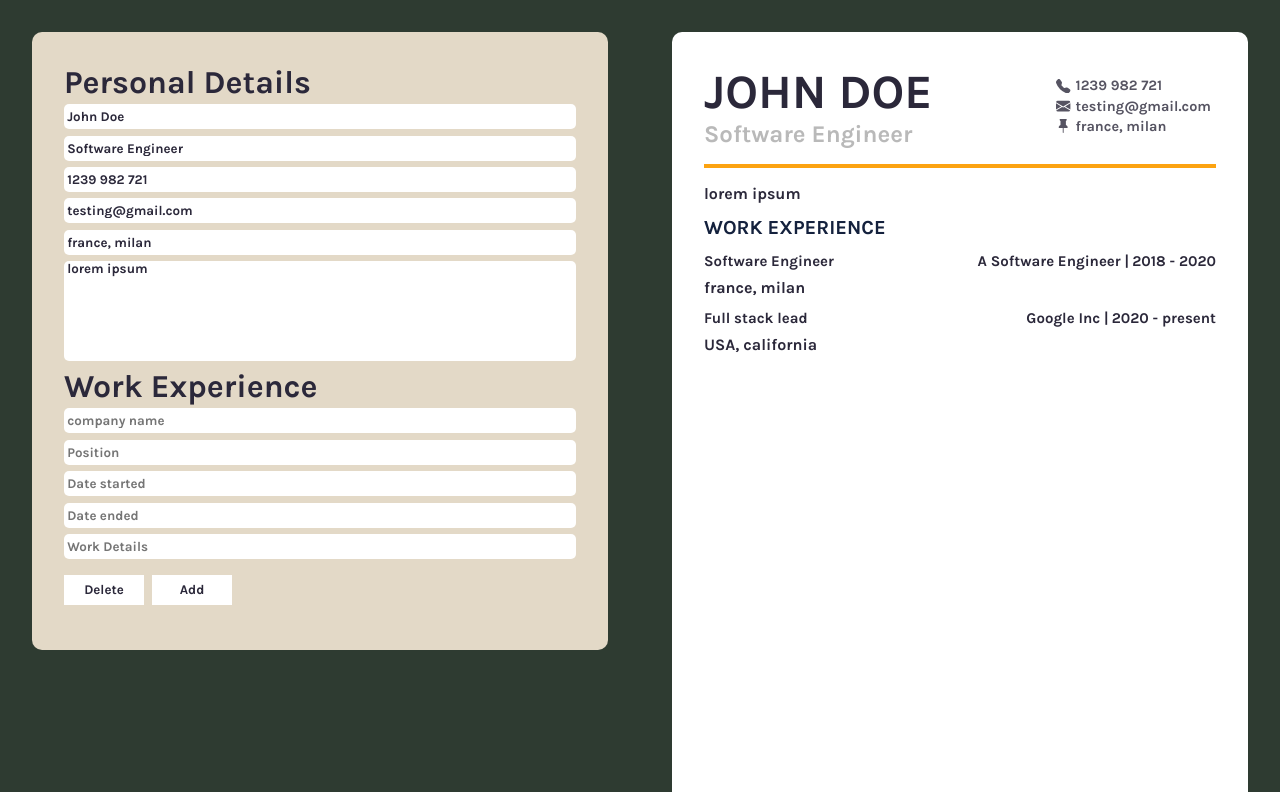
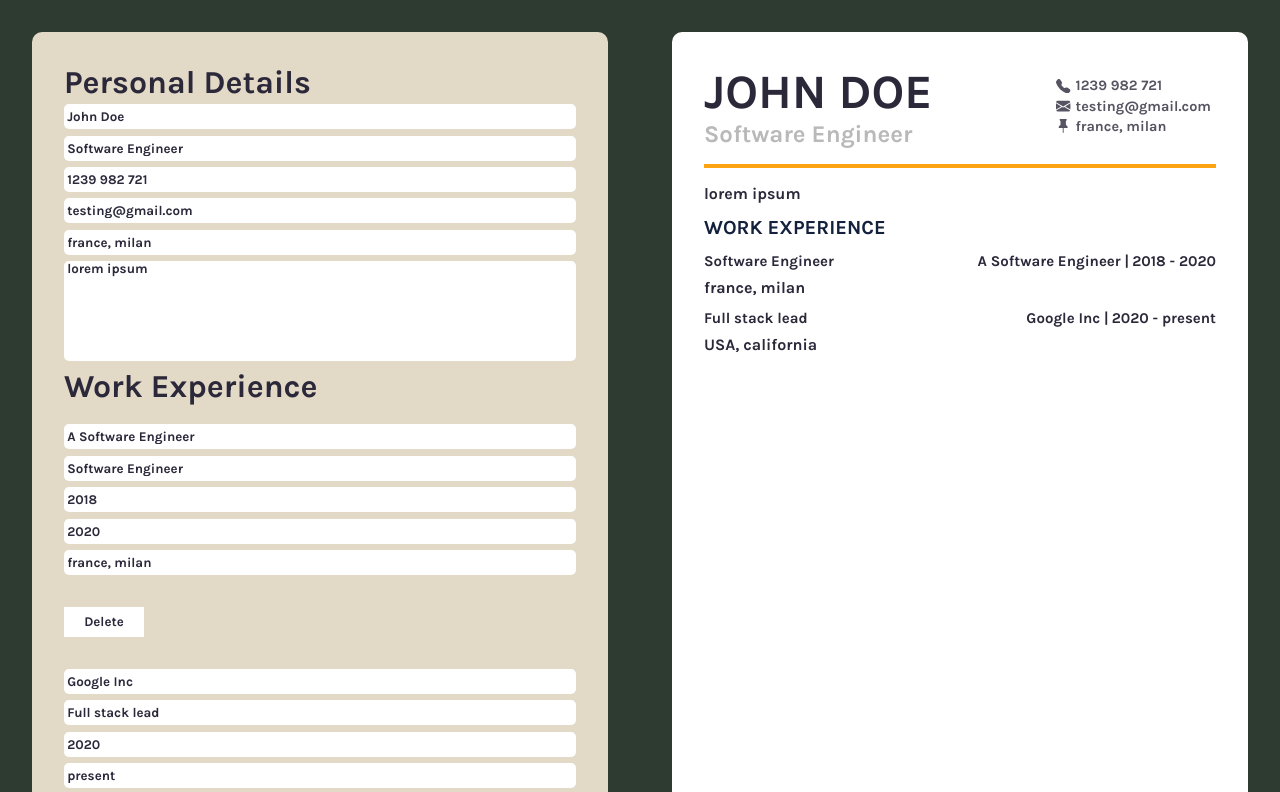
Before and after one commit to haroldm2598/Project-resume, a React (Vite) app: page / in a window 1280 px wide. Shown: the top 792 px of the page. Built offline with nearby package versions, Linux system fonts and the light colour scheme.

Commit message:
Allmost finish the work form section

```diff
--- a/src/App.jsx
+++ b/src/App.jsx
@@ -10,7 +10,6 @@ export default function App() {
 	const [form, setForm] = useState(setDetails());
 	const [works, setWorks] = useState(setWorkDetails() || '');
 	const [currentWorkId, setCurrentWorkId] = useState('');
-	// const [deleteWork, setDeleteWork] = useState(works[0].isShow);
 
 	const currentWork =
 		works.find((work) => work.id === currentWorkId) || works[0];
@@ -98,23 +97,21 @@ export default function App() {
 
 		- TRANSFER ALL THE WORK VALUES INTO PROPS CHILDREN LIKE WHAT I DID IN workElementPost
 	*/
-	const workElement = works.map((item) => (
-		<Work
-			key={item.id}
-			// workArr={works}
-			workId={item.id}
-			work1={item.companyName}
-			work2={item.workPosition}
-			work3={item.dateStart}
-			work4={item.dateEnd}
-			work5={item.workDetails}
-			// isShow={deleteWork}
-			setCurrentWorkId={setCurrentWorkId}
-			handleChange={handleChange}
-			deleteToggle={(event) => deleteToggle(event, item.id)}
-			addWork={addWork}
-		/>
-	));
+	// const workElement = works.map((item) => (
+	// 	<Work
+	// 		key={item.id}
+	// 		workId={item.id}
+	// 		work1={item.companyName}
+	// 		work2={item.workPosition}
+	// 		work3={item.dateStart}
+	// 		work4={item.dateEnd}
+	// 		work5={item.workDetails}
+	// 		setCurrentWorkId={setCurrentWorkId}
+	// 		handleChange={handleChange}
+	// 		deleteToggle={(event) => deleteToggle(event, item.id)}
+	// 		addWork={addWork}
+	// 	/>
+	// ));
 
 	const workElementPost = works.map((item, index) => (
 		<WorkPost
@@ -147,7 +144,14 @@ export default function App() {
 						form6={form.comments}
 						handleChange={handleChange}
 					/>
-					{workElement && <Work workArr={works} />}
+					{/* {workElement} */}
+					<Work
+						works={works}
+						setCurrentWorkId={setCurrentWorkId}
+						handleChange={handleChange}
+						deleteToggle={(event) => deleteToggle(event, works.id)}
+						addWork={addWork}
+					/>
 				</div>
 				<div className='postContainer'>
 					<Post
--- a/src/component/Work.jsx
+++ b/src/component/Work.jsx
@@ -6,19 +6,24 @@ export default function Work(props) {
 	// 		</button>
 	// 	);
 	// }
-	console.log(props.workArr.length);
 	return (
 		<>
 			<h1>Work Experience</h1>
 			{/* {props.workArr && !!props.workArr.length && (
 				<> */}
-			<form onClick={() => props.setCurrentWorkId(props.workId)}>
+			{props.works.map((item, index) => (
+				<>
+					<form
+						className='workForm'
+						key={index}
+						onClick={() => props.setCurrentWorkId(props.works.id)}
+					>
 						<input
 							type='text'
 							placeholder='company name'
 							onChange={props.handleChange}
 							name='companyName'
-					value={props.work1}
+							value={item.companyName}
 						/>
 
 						<input
@@ -26,7 +31,7 @@ export default function Work(props) {
 							placeholder='Position'
 							onChange={props.handleChange}
 							name='workPosition'
-					value={props.work2}
+							value={item.workPosition}
 						/>
 
 						<input
@@ -34,7 +39,7 @@ export default function Work(props) {
 							placeholder='Date started'
 							onChange={props.handleChange}
 							name='dateStart'
-					value={props.work3}
+							value={item.dateStart}
 						/>
 
 						<input
@@ -42,7 +47,7 @@ export default function Work(props) {
 							placeholder='Date ended'
 							onChange={props.handleChange}
 							name='dateEnd'
-					value={props.work4}
+							value={item.dateEnd}
 						/>
 
 						<input
@@ -50,14 +55,17 @@ export default function Work(props) {
 							placeholder='Work Details'
 							onChange={props.handleChange}
 							name='workDetails'
-					value={props.work5}
+							value={item.workDetails}
 						/>
 					</form>
-			{/* </>
-			)} */}
+
 					<button className='work__btn' onClick={props.deleteToggle}>
 						Delete
 					</button>
+				</>
+			))}
+			{/* </>
+			)} */}
 
 			<button className='work__btn' onClick={props.addWork}>
 				Add
--- a/src/styles/main.scss
+++ b/src/styles/main.scss
@@ -88,6 +88,10 @@ input[type='email'],
 	}
 }
 
+.workForm {
+	margin: 1rem 0;
+}
+
 .workTitle {
 	margin: 0.8rem 0;
 	color: #14213d;
```
Lines whose indentation alone changed are shown as unchanged.
